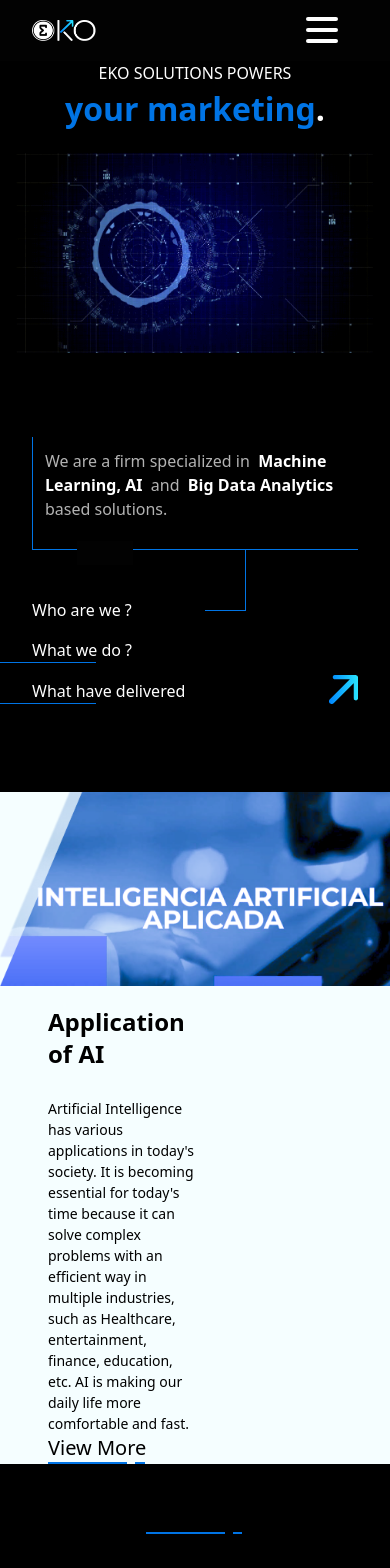
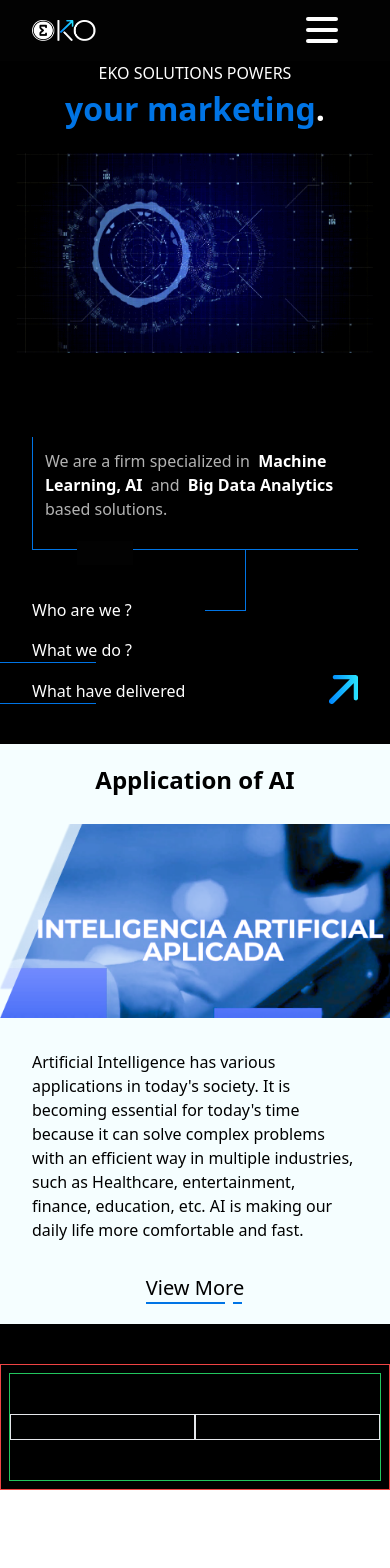
Before and after one commit to Daniel-Magar/EKOv1.1, a React (Create React App) app: page / in a window 390 px wide. Shown: the top 1568 px of the page. After the commit the page ends 1490 px from the top, so only its background shows below. Built offline with nearby package versions, Linux system fonts and the light colour scheme.

Commit message:
AI responsive done

```diff
--- a/src/App.js
+++ b/src/App.js
@@ -2,6 +2,7 @@ import "./App.css";
 import Application from "./components/Application";
 import Navbar from "./components/common/Navbar";
 import Hero from "./components/Hero";
+import OurSolution from "./components/OurSolution";
 
 function App() {
   return (
@@ -9,6 +10,7 @@ function App() {
       <Navbar className="relative" />
       <Hero className="absolute" />
       <Application />
+      <OurSolution />
     </div>
   );
 }
--- a/src/components/Application.jsx
+++ b/src/components/Application.jsx
@@ -4,14 +4,17 @@ import AI from "../img/AI.png";
 const Application = () => {
   return (
     <section>
-      <div className="bg-black  h-auto">
-        <div className="w-full  min-h-[14rem] md:min-h-[14rem] lg:min-h-[14rem] xl:min-h-[22rem] 2xl:min-h-[27rem] py-10 lg:py-2 xl:py-10 2xl:py-14 z-10  flex flex-col  md:flex-col-reverse lg:flex-row-reverse">
+      <div className="  h-auto">
+        <div className="bg-black w-full  min-h-[14rem] md:min-h-[14rem] lg:min-h-[14rem] xl:min-h-[22rem] 2xl:min-h-[27rem] py-10 lg:py-2 xl:py-10 2xl:py-14 z-10  flex flex-col  md:flex-col lg:flex-row-reverse">
           <div className="lg:w-[60%] bg-[#F5FEFF] border-none lg:relative ">
-            <div className="flex justify-end lg:absolute lg:top-[-2rem] xl:top-[-2rem] 2xl:top-[-2rem] right-0">
+            <h1 className=" lg:hidden text-black flex justify-center items-center pt-5 pb-7 text-2xl font-semibold lg:justify-start lg:pt-1">
+              Application of AI
+            </h1>
+            <div className=" flex justify-end lg:absolute lg:top-[-2rem] xl:top-[-2rem] 2xl:top-[-2rem] right-0">
               <img
                 src={AI}
                 alt="ArtificialIntelligence"
-                className="hidden md:hidden lg:flex  z-[1] flex-grow  "
+                className="hidden md:hidden lg:flex  z-[1] flex-grow-0 md:max-w-[40rem] lg:max-w-[45rem] xl:w-max-w-[80rem] 2xl:max-w-[100rem] "
               />
               <img
                 src={AI}
@@ -19,25 +22,38 @@ const Application = () => {
                 className="lg:hidden flex"
               />
             </div>
+
+            <div className="lg:hidden mx-[2rem]">
+              <p className="pt-[2rem] pb-[2rem] w-full flex    text-black md:pt-[4rem] md:pb-[4rem]">
+                Artificial Intelligence has various applications in today's
+                society. It is becoming essential for today's time because it
+                can solve complex problems with an efficient way in multiple
+                industries, such as Healthcare, entertainment, finance,
+                education, etc. AI is making our daily life more comfortable and
+                fast.
+              </p>
+            </div>
           </div>
 
-          <div className=" bg-[#F5FEFF] lg:w-[40%] lg:min-h-[19rem] xl:min-h-[20rem] 2xl:min-h-[29rem]">
-            <div className=" lg:absolute left-0 w-[50%] lg:pt-4 xl:pt-8">
-              <div className="lg:flex flex-col justify-between lg:gap-8 xl:gap-10 2xl:gap-28">
-                <div className="ml-[3rem] lg:mr-[6rem] xl:ml-[6rem] xl:mr-[10rem] text-[14px] 2xl:text-xl lg:text-sm ">
-                  <h1 className=" text-black flex justify-center items-center pt-5 pb-7 text-2xl font-semibold lg:justify-start lg:pt-1">
-                    Application of AI
-                  </h1>
-                  <p className="w-full ">
-                    Artificial Intelligence has various applications in today's
-                    society. It is becoming essential for today's time because
-                    it can solve complex problems with an efficient way in
-                    multiple industries, such as Healthcare, entertainment,
-                    finance, education, etc. AI is making our daily life more
-                    comfortable and fast.
-                  </p>
+          <div className=" bg-[#F5FEFF] lg:w-full lg:min-h-[19rem] xl:min-h-[20rem] 2xl:min-h-[29rem]">
+            <div className=" lg:absolute left-0 lg:w-[50%] lg:pt-4 xl:pt-8 lg:mr-[10rem]">
+              <div className="lg:flex flex-col  justify-between lg:gap-8 xl:gap-10 2xl:gap-28">
+                <div className="lg:max-w-[50rem] ml-[3rem] lg:mr-[9rem] xl:ml-[6rem] xl:mr-[10rem] text-[14px] 2xl:text-xl lg:text-sm ">
+                  <div className="flex flex-col justify-center items-center lg:justify-start lg:items-start">
+                    <h1 className="hidden md:hidden   text-black lg:flex justify-center items-center pt-5 pb-7 text-2xl font-semibold lg:justify-start lg:pt-1">
+                      Application of AI
+                    </h1>
+                    <p className="w-full hidden md:hidden   text-black lg:flex md:pt-[4rem] md:pb-[4rem] lg:pt-0 lg:pb-0">
+                      Artificial Intelligence has various applications in
+                      today's society. It is becoming essential for today's time
+                      because it can solve complex problems with an efficient
+                      way in multiple industries, such as Healthcare,
+                      entertainment, finance, education, etc. AI is making our
+                      daily life more comfortable and fast.
+                    </p>
+                  </div>
                 </div>
-                <div className="flex justify-start items-center xl:ml-[6rem] ml-[3rem] xl:mr-[10rem]  ">
+                <div className="bg-[#F5FEFF] pb-5 flex justify-center items-center ml-0 lg:flex lg:justify-start lg:items-start xl:ml-[6rem] lg:ml-[3rem] xl:mr-[10rem]  ">
                   <div>
                     <button className="text-xl">View More</button>
                     <div className="w-full   flex gap-1 ">
@@ -51,7 +67,7 @@ const Application = () => {
             </div>
           </div>
         </div>
-        <div className="flex justify-center items-center pb-10 lg:hidden">
+        {/* <div className="flex justify-center items-center pb-10 lg:hidden bg-white">
           <div>
             <button className="text-xl">View More</button>
             <div className="w-full   flex gap-1 ">
@@ -60,7 +76,7 @@ const Application = () => {
               <div className="border border-bright-blue w-[10%]"></div>
             </div>
           </div>
-        </div>
+        </div> */}
       </div>
     </section>
   );
--- a/src/components/Hero.jsx
+++ b/src/components/Hero.jsx
@@ -66,7 +66,7 @@ const Hero = () => {
   };
 
   return (
-    <div className="bg-black w-full mb-[3rem] ">
+    <div className="bg-black w-full ">
       <div className="relative">
         {/* Mobile Screen */}
         <div className="flex flex-col gap-5 lg:hidden md:hidden ">
@@ -292,7 +292,13 @@ const Hero = () => {
                     </div>
                   </div>
                   <div className=" ml-5 lg:ml-5 xl:ml-3  ">
-                    <div className={btn1==true || btn2==true? "flex w-full lg:ml-[-2px]": ""}>
+                    <div
+                      className={
+                        btn1 == true || btn2 == true
+                          ? "flex w-full lg:ml-[-2px]"
+                          : ""
+                      }
+                    >
                       {btn1 == true ? (
                         <div className="lg:ml-[-3rem]">
                           {/* <div className="bg-bright-blue w-[5px] p-[4px] rounded-[50%] absolute top-[37rem] "></div> */}
--- /dev/null
+++ b/src/components/OurSolution.jsx
@@ -0,0 +1,16 @@
+import React from "react";
+
+const OurSolution = () => {
+  return (
+    <section>
+      <div className="border border-red-500 p-2 bg-black">
+        <div className="py-10 border border-green-500 flex">
+          <div className="border w-full">1</div>
+          <div className="border w-full">2</div>
+        </div>
+      </div>
+    </section>
+  );
+};
+
+export default OurSolution;
--- a/src/index.css
+++ b/src/index.css
@@ -10,7 +10,7 @@
 }
 body {
   margin: 0;
-  background-color: black;
+  /* background-color: black; */
 }
 
 .container {
@@ -351,15 +351,25 @@ body {
   -ms-transform: skew(-20deg);
   transform: skew(-20deg);
 } */
-.mytrans{
+.mytrans {
   transform-origin: 0% 100%;
   transition: transform 0.4s ease-in-out;
 }
 
 @keyframes in {
-  0%   {width: 0%; }
-  25%  {width: 25%}
-  50%  {width: 50%}
-  75%  {width: 75%}
-  100% {width: 100% }
+  0% {
+    width: 0%;
+  }
+  25% {
+    width: 25%;
+  }
+  50% {
+    width: 50%;
+  }
+  75% {
+    width: 75%;
+  }
+  100% {
+    width: 100%;
+  }
 }
```
